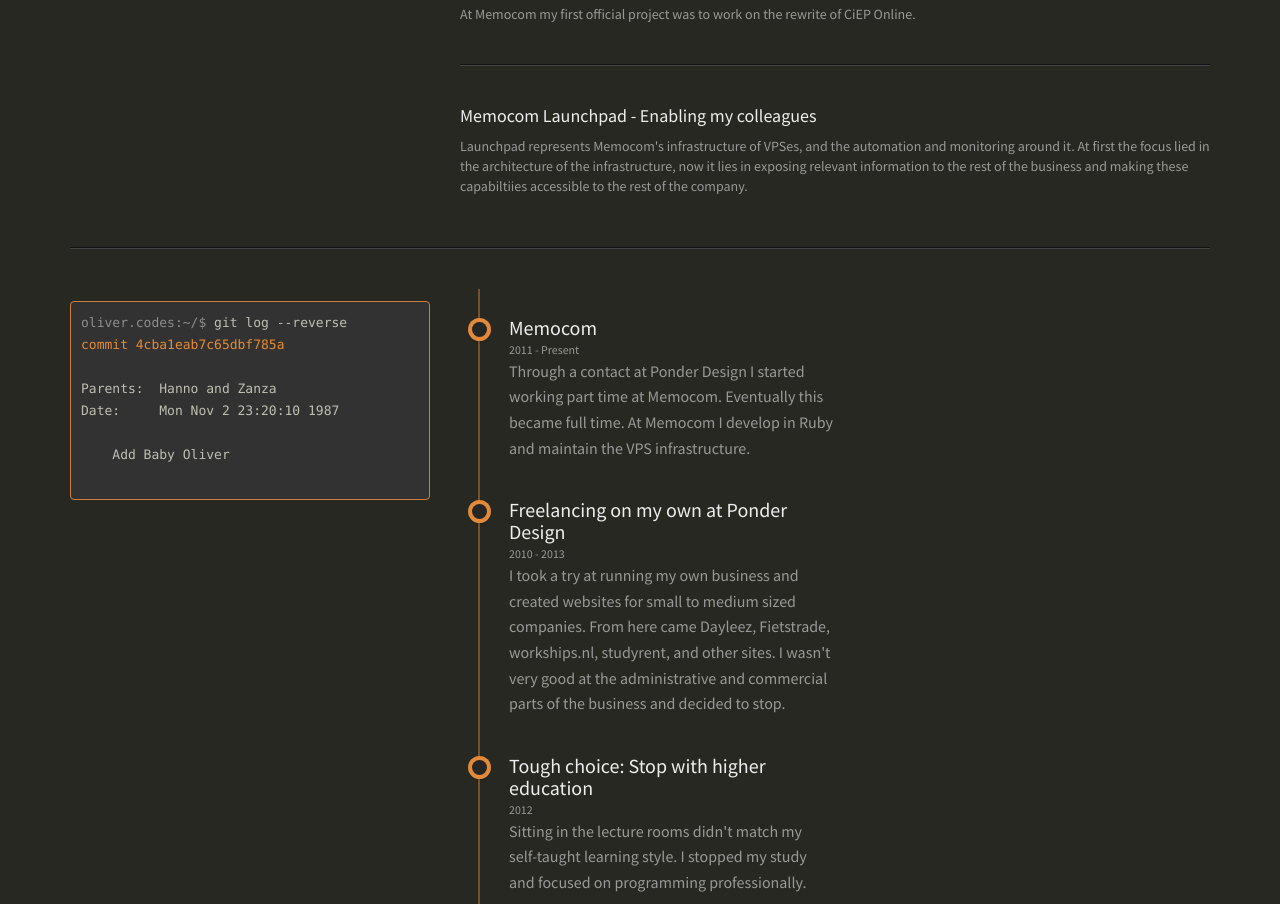
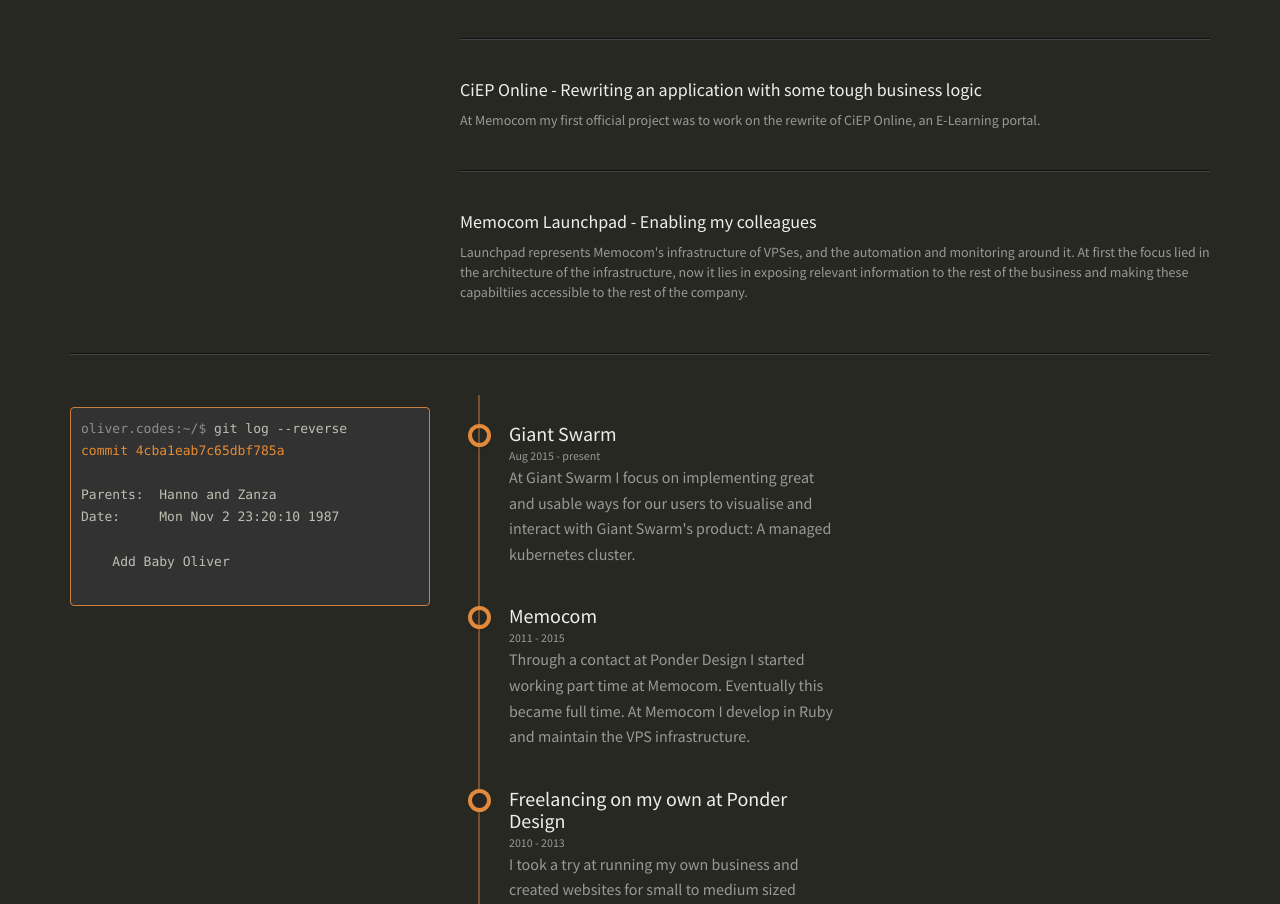
Before and after one commit to oponder/oliver.codes, a plain HTML site: page index.html in a window 1280 px wide. Shown: the part 1896-2800 px from the top of the page. Drawn offline with nearby package versions, Linux system fonts and the light colour scheme.

Commit message:
Add giant swarm and links to stackoverflow and linkedin

```diff
--- a/index.html
+++ b/index.html
@@ -55,12 +55,14 @@ oponder<span class="blinking"></span></pre>
 
         <div class="col-md-8" id="whoami">
           <h1>Oliver Nicolaas Ponder</h1>
-          <small>Developer - Ruby on Rails - Chef - Docker <br/> HTML, CSS, Javascript (Angular, Ember) <br> Rotterdam, Netherlands - oliver.ponder@gmail.com</small>
+          <small>Developer - Ruby on Rails - Docker - Kubernetes <br/> HTML, CSS, Javascript (React, Redux, Angular) <br> Rotterdam, Netherlands - oliver.ponder@gmail.com</small>
           <br/>
           <br/>
 
-          <p class="lead">I started programming from a 'Visual Basic 6 for Dummies' book I got on my 12th birthday. I enjoyed it so much I'm still doing it! Don't ask me about visual basic now though, I've moved on professionally to <b>Ruby</b> and like to play around with <b>Go</b> in my spare time. <br/><br/>Please scroll some more to find out more about me, or download a printable resume here: </p>
-          <a href="Oliver Nicolaas Ponder CV 2015.pdf" class="btn btn-default" target="_blank" href="#" role="button">Download printable resume (PDF)</a>
+          <p class="lead">I started programming from a 'Visual Basic 6 for Dummies' book I got on my 12th birthday. I enjoyed it so much I'm still doing it! Don't ask me about visual basic now though, I've moved on professionally to <b>Ruby</b> and <b>Javascript</b>. I also like to play around with <b>Go</b> in my spare time. <br/><br/>Please scroll some more to find out more about me, or download a printable resume here: </p>
+          <a href="Oliver Nicolaas Ponder CV 2015.pdf" class="btn btn-default" target="_blank" href="#" role="button">Download printable resume (PDF)</a><br/><br/>
+          <a href="http://stackoverflow.com/users/4764791/oliver-ponder" class="btn btn-default" target="_blank" href="#" role="button">Stackoverflow Profile</a><br/><br/>
+          <a href="https://nl.linkedin.com/in/oponder" class="btn btn-default" target="_blank" href="#" role="button">LinkedIn Profile</a>
         </div>
 
       </div>
@@ -128,7 +130,7 @@ oponder<span class="blinking"></span></pre>
 
 
           <h4 id='ciep_online'>CiEP Online - Rewriting an application with some tough business logic</h4>
-          <p>At Memocom my first official project was to work on the rewrite of CiEP Online.</p>
+          <p>At Memocom my first official project was to work on the rewrite of CiEP Online, an E-Learning portal. </p>
           <hr/>
 
           <!-- <h4 id='memocom_blended_learning'>Memocom Blended Learning - Extracting the good and trimming the fat</h4>
@@ -161,16 +163,26 @@ Date:     Mon Nov 2 23:20:10 1987
 
           <section id="cd-timeline" class="cd-container">
             <div class="cd-timeline-block">
-              <div class="cd-timeline-img cd-movie">
-                <!-- <img src="/images/cd-icon-movie.svg" alt="Movie"> -->
-              </div> <!-- cd-timeline-img -->
+              <div class="cd-timeline-img">
+              </div>
+
+              <div class="cd-timeline-content">
+                <h2>Giant Swarm</h2>
+                <small>Aug 2015 - present</small>
+                <p>At Giant Swarm I focus on implementing great and usable ways for our users to visualise and interact with Giant Swarm's product: A managed kubernetes cluster.</p>
+              </div>
+            </div>
+
+            <div class="cd-timeline-block">
+              <div class="cd-timeline-img">
+              </div>
 
               <div class="cd-timeline-content">
                 <h2>Memocom</h2>
-                <small>2011 - Present</small>
+                <small>2011 - 2015</small>
                 <p>Through a contact at Ponder Design I started working part time at Memocom. Eventually this became full time. At Memocom I develop in Ruby and maintain the VPS infrastructure.</p>
-              </div> <!-- cd-timeline-content -->
-            </div> <!-- cd-timeline-block -->
+              </div>
+            </div>
 
             <div class="cd-timeline-block">
               <div class="cd-timeline-img cd-movie">
```
